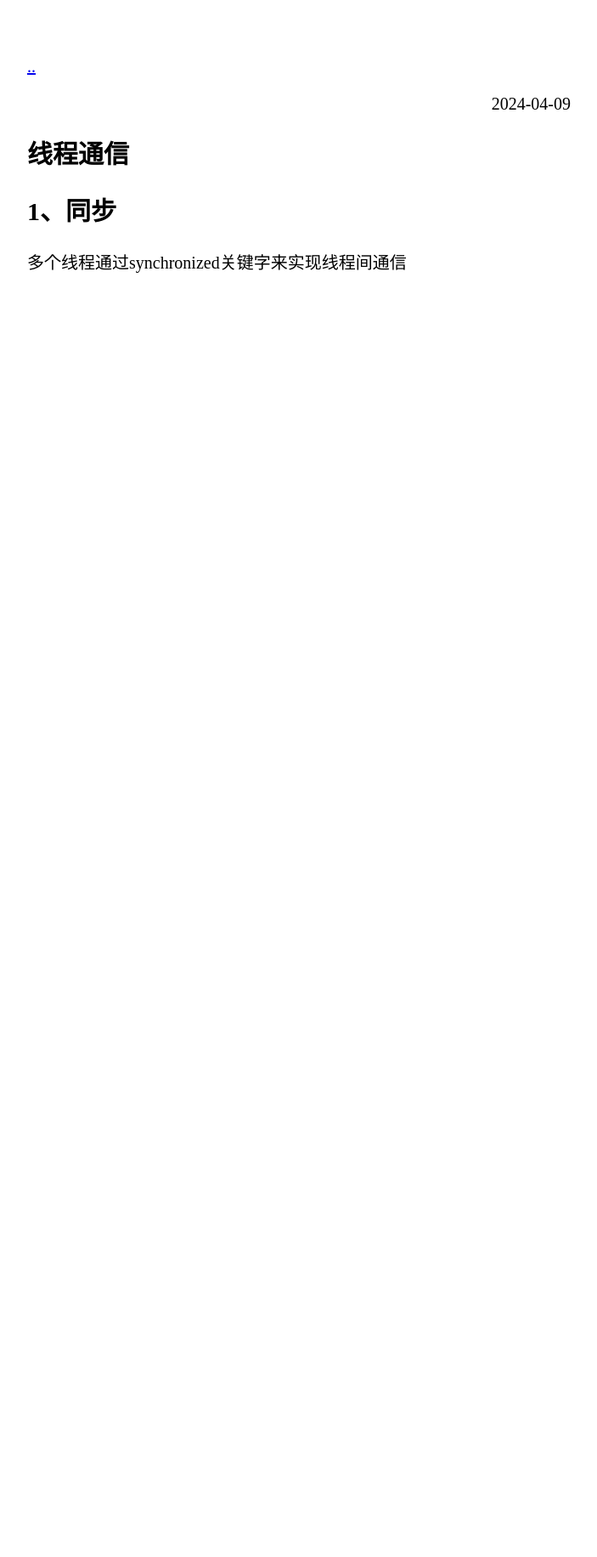
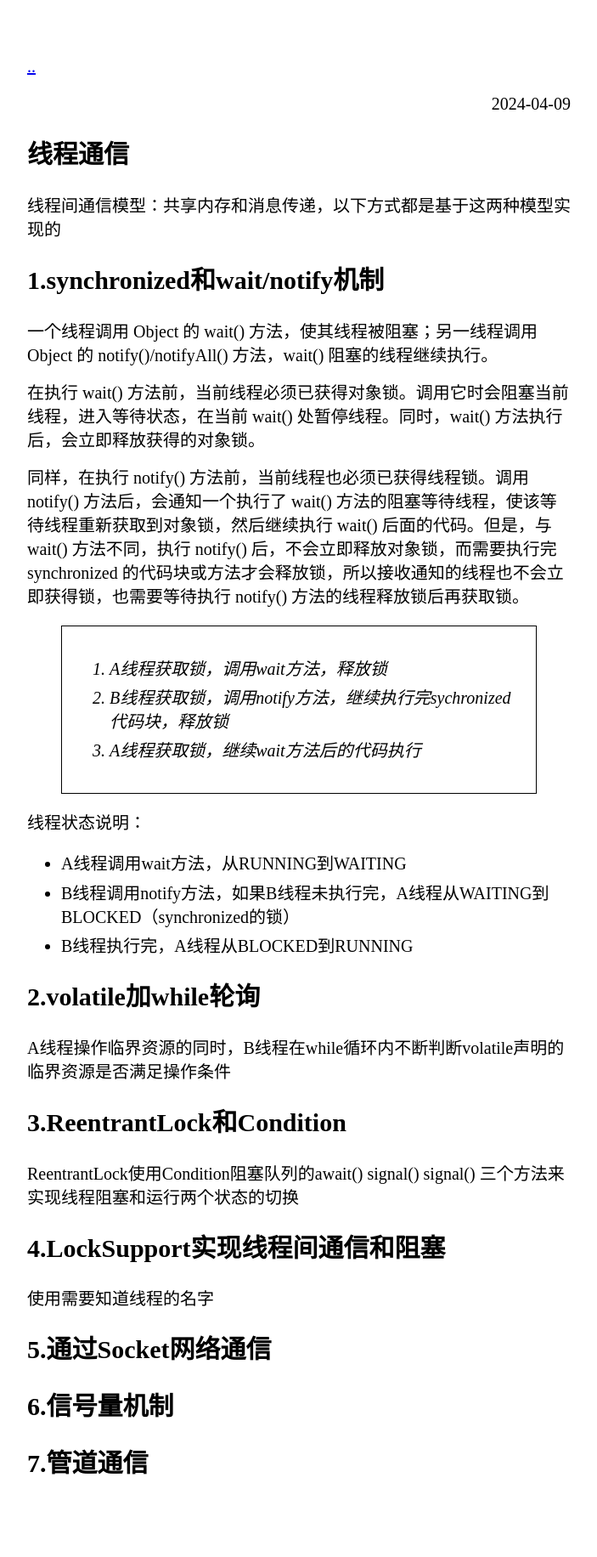
Before and after one commit to lllkkkai/lllkkkai.github.io, a Jekyll site: the page built from _posts/2024-04-09-线程通信.md, in a window 1280 px wide. Shown: the whole page at 85% size, without its empty margins (288-991 px from the left). Built offline with Jekyll 4.4.1, drawn with Linux system fonts in a browser that asks for light colours; some web fonts are replaced; before the commit the page ends 900 px from its top, so only the background shows below that.

Commit message:
线程通信

```diff
--- a/_posts/2024-04-09-线程通信.md
+++ b/_posts/2024-04-09-线程通信.md
@@ -3,5 +3,33 @@ layout: post
 category: Java
 ---
 
-# 1、同步
-多个线程通过synchronized关键字来实现线程间通信
+线程间通信模型：共享内存和消息传递，以下方式都是基于这两种模型实现的
+# 1.synchronized和wait/notify机制
+一个线程调用 Object 的 wait() 方法，使其线程被阻塞；另一线程调用 Object 的 notify()/notifyAll() 方法，wait() 阻塞的线程继续执行。
+
+在执行 wait() 方法前，当前线程必须已获得对象锁。调用它时会阻塞当前线程，进入等待状态，在当前 wait() 处暂停线程。同时，wait() 方法执行后，会立即释放获得的对象锁。
+
+同样，在执行 notify() 方法前，当前线程也必须已获得线程锁。调用 notify() 方法后，会通知一个执行了 wait() 方法的阻塞等待线程，使该等待线程重新获取到对象锁，然后继续执行 wait() 后面的代码。但是，与 wait() 方法不同，执行 notify() 后，不会立即释放对象锁，而需要执行完 synchronized 的代码块或方法才会释放锁，所以接收通知的线程也不会立即获得锁，也需要等待执行 notify() 方法的线程释放锁后再获取锁。
+> 1. A线程获取锁，调用wait方法，释放锁
+> 2. B线程获取锁，调用notify方法，继续执行完sychronized代码块，释放锁
+> 3. A线程获取锁，继续wait方法后的代码执行
+
+线程状态说明：
+- A线程调用wait方法，从RUNNING到WAITING
+- B线程调用notify方法，如果B线程未执行完，A线程从WAITING到BLOCKED（synchronized的锁）
+- B线程执行完，A线程从BLOCKED到RUNNING
+
+# 2.volatile加while轮询
+A线程操作临界资源的同时，B线程在while循环内不断判断volatile声明的临界资源是否满足操作条件
+
+# 3.ReentrantLock和Condition
+ReentrantLock使用Condition阻塞队列的await() signal() signal() 三个方法来实现线程阻塞和运行两个状态的切换
+
+# 4.LockSupport实现线程间通信和阻塞
+使用需要知道线程的名字
+
+# 5.通过Socket网络通信
+
+# 6.信号量机制
+
+# 7.管道通信
```
Also changed, not shown: _posts/2024-04-09-ConcurrentHashmap.md (added, +75 -0 lines), _posts/2024-04-09-Hashmap.md (+1 -0 lines), assets/img/ConcurrentHashmap8.png (added).
